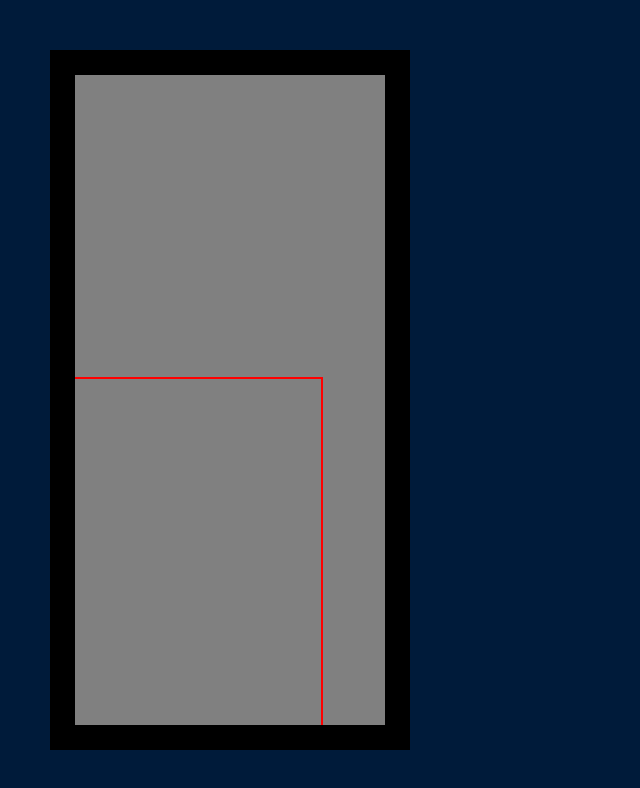
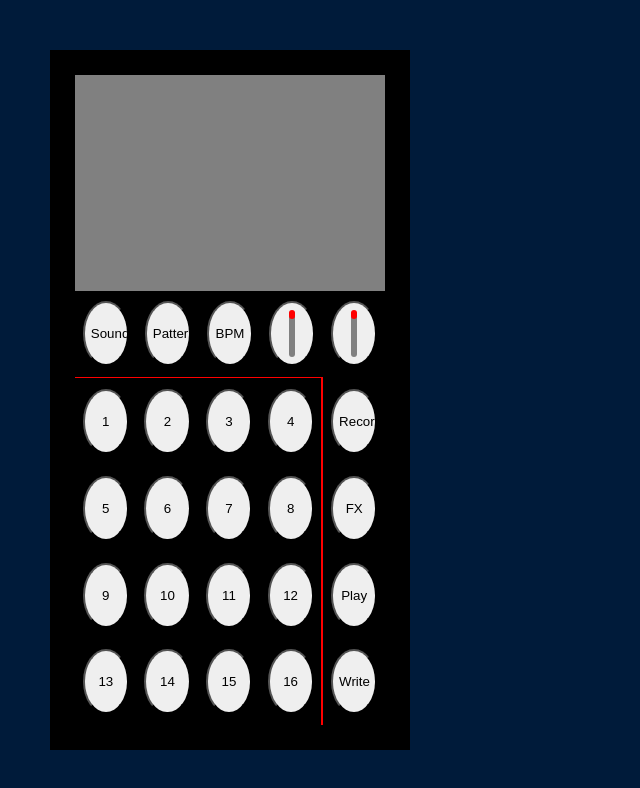
Before and after one commit to dougllittle/React-PO, a React (Create React App) app: page / in a window 1280 px wide. Shown: the top 788 px of the page, without its empty margins (0-640 px from the left). Built offline with nearby package versions, Linux system fonts and the light colour scheme.

Commit message:
Extrapolated controls
Did big turny knob

```diff
--- a/package.json
+++ b/package.json
@@ -6,6 +6,7 @@
     "@testing-library/jest-dom": "^4.2.4",
     "@testing-library/react": "^9.5.0",
     "@testing-library/user-event": "^7.2.1",
+    "jquery": "^3.5.0",
     "react": "^16.13.1",
     "react-dom": "^16.13.1",
     "react-scripts": "3.4.1"
--- a/src/App.js
+++ b/src/App.js
@@ -1,5 +1,6 @@
-import React, {Component} from 'react';
-import './css/App.css';
+import React, {Component} from 'react'
+import {FxRow, ControlsRow} from './Controls.js'
+import './css/App.css'
 
 class App extends Component {
     constructor() {
@@ -23,66 +24,11 @@ class App extends Component {
                   <div id="po-screen" className="po-operate-piece">
                   </div>
                   <div id="po-controls" className="po-operate-piece">
-                    <div className="po-row" id="po-controls-1">
-                      <div className={["po-row-button", "po-fx"].join(" ")}>
-                      </div>
-                      <div className={["po-row-button", "po-fx"].join(" ")}>
-                      </div>
-                      <div className={["po-row-button", "po-fx"].join(" ")}>
-                      </div>
-                      <div className={["po-row-button", "po-fx"].join(" ")}>
-                      </div>
-                      <div className={["po-row-button", "po-last", "po-fx"].join(" ")}>
-                      </div>
-                    </div>
-                    <div className="po-row" id="po-controls-2">
-                      <div className="po-row-button">
-                      </div>
-                      <div className="po-row-button">
-                      </div>
-                      <div className="po-row-button">
-                      </div>
-                      <div className="po-row-button">
-                      </div>
-                      <div className={["po-row-button", "po-last", "po-fx"].join(" ")}>
-                      </div>
-                    </div>
-                    <div className="po-row" id="po-controls-3">
-                      <div className="po-row-button">
-                      </div>
-                      <div className="po-row-button">
-                      </div>
-                      <div className="po-row-button">
-                      </div>
-                      <div className="po-row-button">
-                      </div>
-                      <div className={["po-row-button", "po-last", "po-fx"].join(" ")}>
-                      </div>
-                    </div>
-                    <div className="po-row" id="po-controls-4">
-                      <div className="po-row-button">
-                      </div>
-                      <div className="po-row-button">
-                      </div>
-                      <div className="po-row-button">
-                      </div>
-                      <div className="po-row-button">
-                      </div>
-                      <div className={["po-row-button", "po-last", "po-fx"].join(" ")}>
-                      </div>
-                    </div>
-                    <div className="po-row" id="po-controls-5">
-                      <div className="po-row-button">
-                      </div>
-                      <div className="po-row-button">
-                      </div>
-                      <div className="po-row-button">
-                      </div>
-                      <div className="po-row-button">
-                      </div>
-                      <div className={["po-row-button", "po-last", "po-fx"].join(" ")}>
-                      </div>
-                    </div>
+                    <FxRow />
+                    <ControlsRow id="po-controls-2" numDex="0" fxNum="0" />
+                    <ControlsRow id="po-controls-3" numDex="4" fxNum="1" />
+                    <ControlsRow id="po-controls-4" numDex="8" fxNum="2" />
+                    <ControlsRow id="po-controls-5" numDex="12" fxNum="3" />
                   </div>
                 </div>
               </div>
--- /dev/null
+++ b/src/Controls.js
@@ -0,0 +1,122 @@
+import React, {Component} from 'react'
+import './css/Controls.css'
+import $ from 'jquery'
+
+class FxRow extends Component{
+	constructor() {
+        super()
+        this.state = {
+
+        }
+        this.handleChange = this.handleChange.bind(this)
+    }
+
+    handleChange(event){
+
+    }
+
+    componentDidMount(){
+    	const $dial = $(".dial");
+    	const radius	= $dial.outerWidth() / 2;
+		const center_x	= $dial.offset().left + radius;
+		const center_y	= $dial.offset().top + radius;
+
+		function get_degrees(mouse_x, mouse_y) {
+			const radians	= Math.atan2(mouse_x - center_x, mouse_y - center_y);
+			const degrees	= Math.round((radians * (180 / Math.PI) * -1) + 100);
+			return degrees;
+		}
+
+		$dial.each(function(){
+			$(this).on('mousedown', function(event) {
+
+				let $knob = $(this)
+
+				// Calculate the mouse position in degrees
+				const click_degrees = get_degrees(event.pageX, event.pageY);
+
+				$(document).bind('mousemove', click_degrees, function(event) {
+
+					// Calculate the mouse move position, removing starting point
+					const degrees = get_degrees(event.pageX, event.pageY) - click_degrees;
+
+					$knob.css('transform', 'rotate('+degrees+'deg)');
+				});
+			});
+		})
+
+		$(document).on('mouseup', function() {
+			$(document).unbind('mousemove');
+		});
+    }
+
+    render(){
+    	return(
+	    	<div className="po-row" id="po-controls-1">
+	          <div className={["po-row-button", "po-fx"].join(" ")}>
+	          	<button className="po-btn">Sound</button>
+	          </div>
+	          <div className={["po-row-button", "po-fx"].join(" ")}>
+	          	<button className="po-btn">Pattern</button>
+	          </div>
+	          <div className={["po-row-button", "po-fx"].join(" ")}>
+	          	<button className="po-btn">BPM</button>
+	          </div>
+	          <div className={["po-row-button", "po-fx", "po-knob"].join(" ")}>
+	          	<button className={["po-btn", "dial"].join(" ")}><span className="hidden-visually">Knob A</span></button>
+	          </div>
+	          <div className={["po-row-button", "po-last", "po-fx", "po-knob"].join(" ")}>
+	          	<button className={["po-btn", "dial"].join(" ")}><span className="hidden-visually">Knob B</span></button>
+	          </div>
+	        </div>
+		)
+    }
+
+}
+
+class ControlsRow extends Component{
+	constructor() {
+        super()
+        this.state = {
+
+        }
+        this.handleChange = this.handleChange.bind(this)
+    }
+
+    handleChange(event){
+
+    }
+
+    applyControls(ind){
+    	var labels = ["Record", "FX", "Play", "Write"]
+    	return labels[ind];
+    }
+
+    render(){
+    	return(
+	        <div className="po-row" data-numdex={this.props.numDex} id={this.props.id}>
+	          <div className="po-row-button">
+	          	<button className="po-btn">{1 + parseInt(this.props.numDex)}</button>
+	          </div>
+	          <div className="po-row-button">
+	          	<button className="po-btn">{2 + parseInt(this.props.numDex)}</button>
+	          </div>
+	          <div className="po-row-button">
+	          	<button className="po-btn">{3 + parseInt(this.props.numDex)}</button>
+	          </div>
+	          <div className="po-row-button">
+	          	<button className="po-btn">{4 + parseInt(this.props.numDex)}</button>
+	          </div>
+	          <div className={["po-row-button", "po-last", "po-fx"].join(" ")}>
+	          	<button className="po-btn">{this.applyControls(this.props.fxNum)}</button>
+	          </div>
+	        </div>
+		)
+    }
+
+}
+
+export {
+	FxRow,
+	ControlsRow,
+}
--- a/src/css/App.css
+++ b/src/css/App.css
@@ -45,38 +45,6 @@
 	background-color:gray;
 }
 
-#po-controls{
-	flex:2;
-	width:100%;
-	background-color:gray;
-	display:flex;
-	flex-flow: column nowrap;
-	justify-content: center;
-	align-items: center;
-}
-
-.po-row{
-	flex:1;
-	width:100%;
-	display: flex;
-	flex-flow: row nowrap;
-	justify-content: center;
-	align-items:center;
-}
-
-.po-row:first-of-type .po-row-button:not(.po-last){
-	border-bottom:2px solid red;
-}
-
-.po-row-button{
-	flex:1;
-	height:100%;
-}
-
-.po-row:not(:first-of-type) .po-row-button.po-last{
-	border-left:2px solid red;
-}
-
 #po-right-wrap{
 
 }
--- /dev/null
+++ b/src/css/Controls.css
@@ -0,0 +1,74 @@
+#po-controls{
+	flex:2;
+	width:100%;
+	background-color:gray;
+	display:flex;
+	flex-flow: column nowrap;
+	justify-content: center;
+	align-items: center;
+}
+
+.po-row{
+	flex:1;
+	width:100%;
+	display: flex;
+	flex-flow: row nowrap;
+	justify-content: center;
+	align-items:center;
+}
+
+.po-row:first-of-type .po-row-button:not(.po-last){
+	border-bottom:2px solid red;
+}
+
+.po-row:first-of-type .po-row-button.po-last{
+	border-bottom:2px solid transparent;
+}
+
+.po-row-button{
+	flex:1;
+	height:100%;
+	background-color:black;
+	display:flex;
+	flex-flow:column nowrap;
+	justify-content: center;
+	align-items:center;
+}
+
+.po-row:not(:first-of-type) .po-row-button.po-last{
+	border-left:2px solid red;
+}
+
+.po-row-button .po-btn{
+	width:75%;
+	height:75%;
+	border-radius:100%;
+}
+
+.po-row-button.po-knob .po-btn{
+	position:relative;
+	display: flex;
+	flex-flow:column nowrap;
+	justify-content: center;
+	align-items: center;
+}
+
+.po-row-button.po-knob .po-btn:after{
+	position:absolute;
+	content:" ";
+    width: 15%;
+    height: 75%;
+    background: gray;
+    border-radius: 500px;
+}
+
+.po-row-button.po-knob .po-btn:before{
+	position:absolute;
+	content:" ";
+    width: 15%;
+    height: 15%;
+    background: red;
+    border-radius: 500px;
+    z-index:1;
+    bottom: 75%;
+}
--- a/src/index.css
+++ b/src/index.css
@@ -19,3 +19,15 @@ code {
 	margin:0;
 	padding:0;
 }
+
+/* Utility */
+
+.hidden-visually{
+	position: absolute !important;
+    height: 1px;
+    width: 1px;
+    overflow: hidden;
+    clip: rect(1px 1px 1px 1px); /* IE6, IE7 */
+    clip: rect(1px, 1px, 1px, 1px);
+    white-space: nowrap; /* added line */
+}
```
Also changed, not shown: 1 other file (tests, documents, lock files or other folders).
